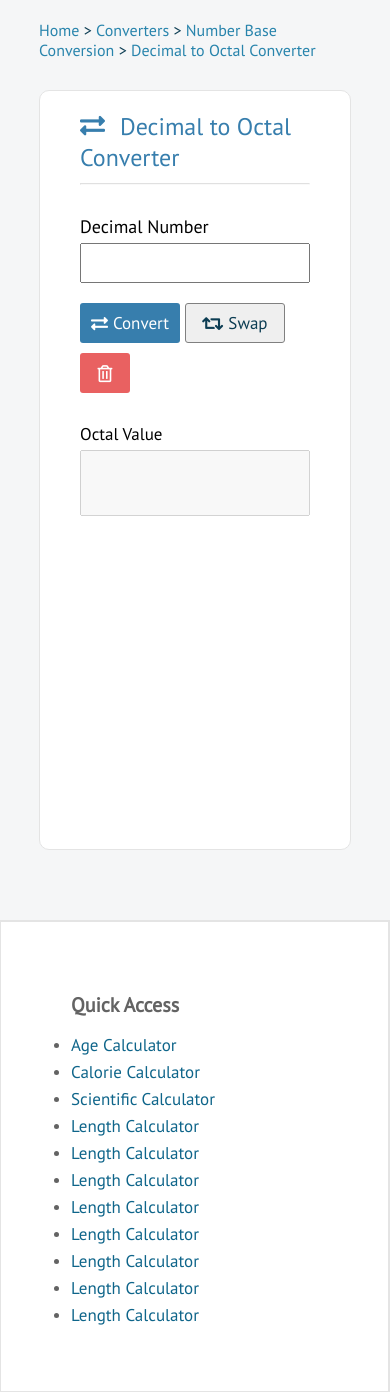
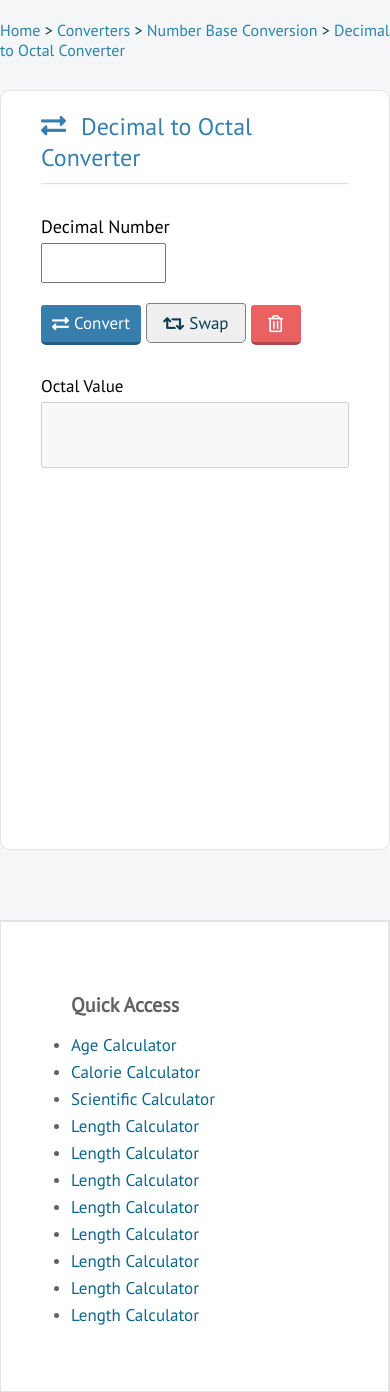
Before and after one commit to arads7420/calcsite, a Django app: page /converters/numberbase/decimal-to-octal/ in a window 390 px wide. Shown: the part 80-1472 px from the top of the page. Run offline with Django 3.2, Linux system fonts and the light colour scheme.

Commit message:
Converter now extends the full width of screen on smaller screens

```diff
--- a/calculatorsite/basesite/static/basesite/_converters.scss
+++ b/calculatorsite/basesite/static/basesite/_converters.scss
@@ -104,6 +104,7 @@
 .clear-btn {
     opacity: 0.9;
     background-color: rgb(231, 80, 80) !important;
+    border-bottom: 3px solid rgb(161, 54, 54) !important;
     width: 50px !important;
     margin-right: 5px;
     &:hover {
@@ -144,6 +145,9 @@ hr {
         font-family: 'PT Sans', sans-serif;
         background-color: rgb(55, 126, 173);
         border-radius: 3px;
+        border-bottom-left-radius: 5px;
+        border-bottom-right-radius: 5px;
+        border-bottom: 3px solid rgb(39, 92, 128);
         color: rgb(255, 255, 255);
         cursor: pointer;
         font-size: 17px;
@@ -164,6 +168,7 @@ hr {
         padding: 8px 10px;
         font-size: 17px;
         margin-bottom: 10px;
+        max-width: 250px;
     }
     .input-box {
         // width: 32vw;
@@ -195,6 +200,7 @@ hr {
     margin-top: 10px;
     margin-bottom: 10px;
     align-items: center;
+
     input[type=text] {
         margin: 0;
     }
@@ -244,11 +250,14 @@ hr {
         font-size: 15px;
     }
     .path, .content-category {
-        width: 80%;
+        width: 100%;
     }
     .app-form {
         input[type=text] {
-            width: 100%;
+            max-width: 250px;
+        }
+        select {
+            max-width: 250px;
         }
     }
     .output-container {
--- a/calculatorsite/basesite/static/basesite/style.css
+++ b/calculatorsite/basesite/static/basesite/style.css
@@ -569,6 +569,7 @@ nav {
 .clear-btn {
   opacity: 0.9;
   background-color: #e75050 !important;
+  border-bottom: 3px solid #a13636 !important;
   width: 50px !important;
   margin-right: 5px;
 }
@@ -622,6 +623,9 @@ hr {
   font-family: 'PT Sans', sans-serif;
   background-color: #377ead;
   border-radius: 3px;
+  border-bottom-left-radius: 5px;
+  border-bottom-right-radius: 5px;
+  border-bottom: 3px solid #275c80;
   color: white;
   cursor: pointer;
   font-size: 17px;
@@ -646,6 +650,7 @@ hr {
   padding: 8px 10px;
   font-size: 17px;
   margin-bottom: 10px;
+  max-width: 250px;
 }
 
 .app-form .input-box {
@@ -748,10 +753,13 @@ hr {
     font-size: 15px;
   }
   .path, .content-category {
-    width: 80%;
+    width: 100%;
   }
   .app-form input[type=text] {
-    width: 100%;
+    max-width: 250px;
+  }
+  .app-form select {
+    max-width: 250px;
   }
   .output-container {
     width: 100%;
--- a/calculatorsite/converters/templates/decimal-to-octal.html
+++ b/calculatorsite/converters/templates/decimal-to-octal.html
@@ -29,7 +29,7 @@
                         {{ form }}
                         <a href="#" class="form-btn" id="form-submit" onclick="this.parentNode.submit();"><i class="fas fa-exchange-alt"></i>Convert</a>
                         <a href="{% url 'octal-to-decimal' %}" class="form-btn" id="swap" onclick="this.parentNode.submit();"><i class="fas fa-retweet"></i>Swap</a>
-                        <a class="clear-btn form-btn" title="Clear" onclick="document.getElementById('id_octal_input').value = '';
+                        <a class="form-btn clear-btn" title="Clear" onclick="document.getElementById('id_octal_input').value = '';
                         document.getElementById('output-text').value = '';"><i
                                 class="far fa-trash-alt"></i></a>
                     </form>
```
Also changed, not shown: 1 other file.
